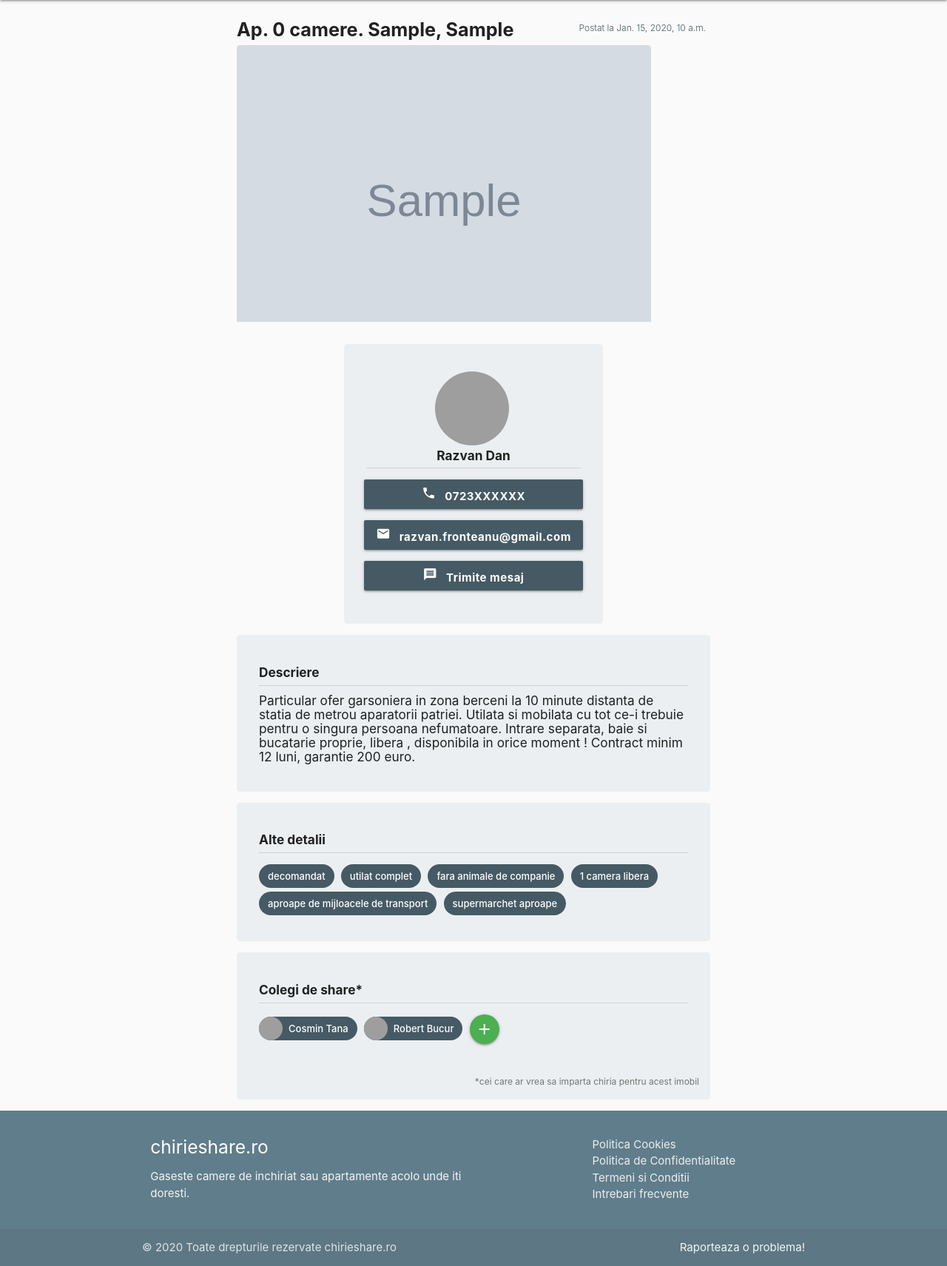
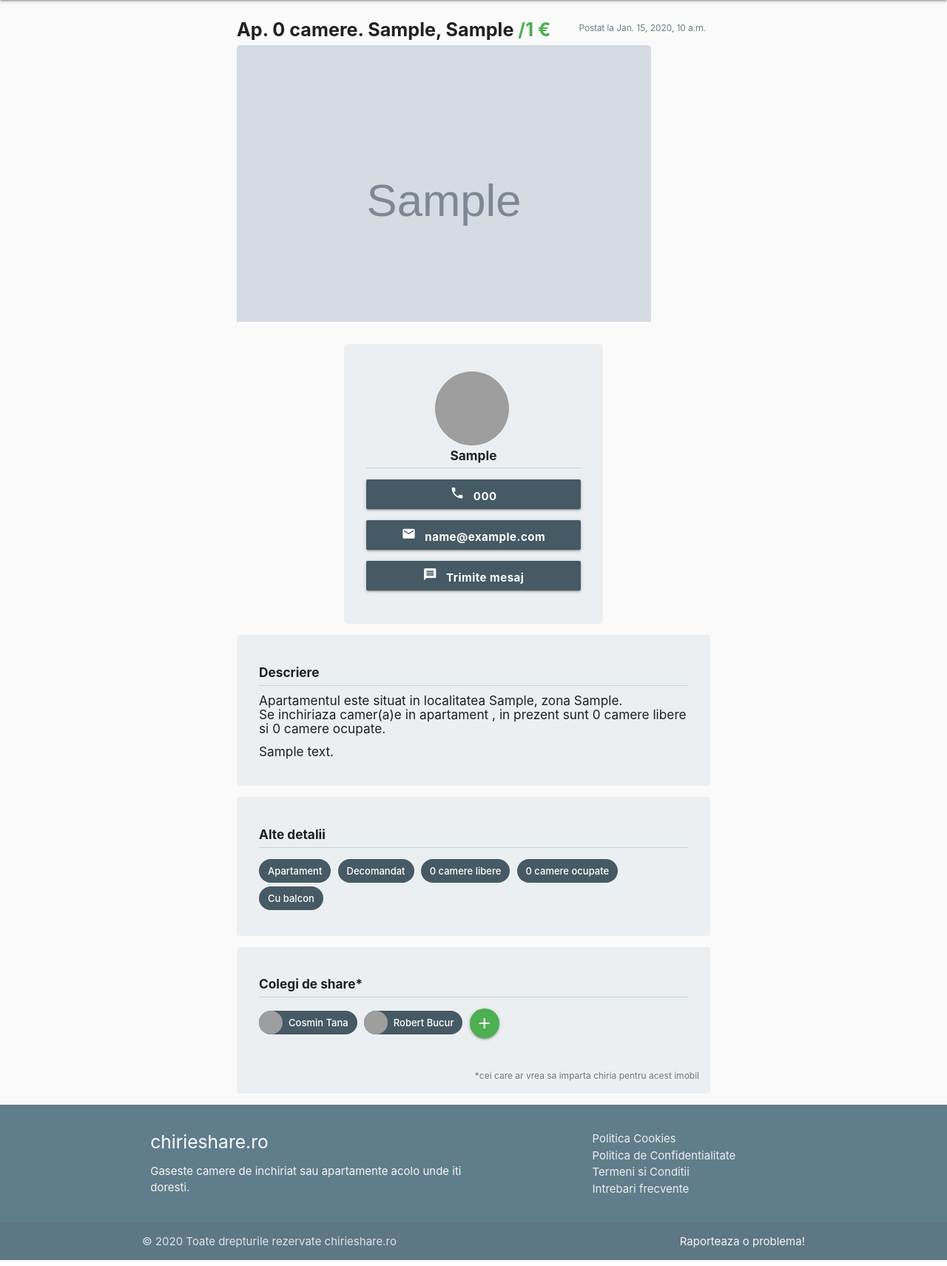
Before and after one commit to ClimenteA/chirieshare-draft, a Django app: page /detalii-anunt/1/ in a window 1280 px wide. Shown: the part 64-1775 px from the top of the page at 74% size. Run offline with Django 3.2, Linux system fonts and the light colour scheme; tables that the repository leaves empty hold one stand-in row (values such as "Sample post"); grey boxes marked "Sample" are stand-in pictures; grey boxes are pictures that could not be loaded.

Commit message:
added more features on listing page

```diff
--- a/anunturi/models.py
+++ b/anunturi/models.py
@@ -42,7 +42,7 @@ class Anunturi(models.Model):
         ("A", "Altceva")
     )
 
-    compartimentare = models.CharField(max_length=20, choices=compart, default=None)
+    compartimentare = models.CharField(max_length=20, choices=compart, default="A")
 
     facil = (
         ("BA", "Cu balcon"),
@@ -53,9 +53,9 @@ class Anunturi(models.Model):
         ("MS", "Masina de spalat")
     )
 
-    facilitati = MultiSelectField(max_length=250, choices=facil, default="")
+    facilitati = MultiSelectField(max_length=250, choices=facil, blank=True, null=True)
 
-    descriere_anunt = models.TextField(max_length=250)
+    descriere_anunt = models.TextField(max_length=250, blank=True, null=True)
 
     img1 = models.ImageField(upload_to="anunturi/")
     img2 = models.ImageField(upload_to="anunturi/", blank=True)
--- a/base_app/static/base_app/scripts.js
+++ b/base_app/static/base_app/scripts.js
@@ -104,3 +104,28 @@ for (var i = 0; i < favs.length; i++) {
 } catch (error) {
 console.log("warning: " + error);
 }
+
+
+
+// Split facilitati into individual chips
+
+try {
+
+let facilitati = document.getElementById("facilitati").innerText.split(",");
+let other_details = document.getElementById("other-details");
+
+for(let i=0; i < facilitati.length; i++){
+
+    let div = document.createElement('div');
+    div.className += "chip blue-grey darken-2 white-text";
+    div.innerText = facilitati[i];
+    other_details.appendChild(div);
+
+    // <div class="chip blue-grey darken-2 white-text">{{ anunt.get_tip_imobil_display }}</div>
+}
+
+document.getElementById("facilitati").remove();
+
+} catch (error) {
+    console.log(error);
+}
--- a/base_app/templates/base_app/anunt.html
+++ b/base_app/templates/base_app/anunt.html
@@ -3,12 +3,11 @@
 
 {% block content %}
 
-
 <div id="listing-info">
 
     <div class="image-carousel">
         <h6 class="flow-text bold">
-                {{anunt.tip_imobil}} {% if anunt.camere_libere == '1' %}{{ anunt.camere_libere }} camera. {% else %}{{ anunt.camere_libere }} camere.  {% endif %}{{ anunt.localitate }}, {{ anunt.zona }}
+                {{anunt.tip_imobil}} {% if anunt.camere_libere == '1' %}{{ anunt.camere_libere }} camera. {% else %}{{ anunt.camere_libere }} camere.  {% endif %}{{ anunt.localitate }}, {{ anunt.zona }} <span class="euro green-text">/{{ anunt.pret }} </span>
             <span class="blue-grey-text text-darken-2 badge default right">Postat la {{ anunt.published_date }}</span>
         </h6>
 
@@ -25,13 +24,13 @@
 
 
     <div id="contact-info" class="blue-grey lighten-5">
-        <a href="utilizator.html"><img class="circle waves-effect waves-light" src="../img/alin.jpg">
-        <h6 class="grey-text text-darken-4 bold">Razvan Dan</h6>
+        <a href="utilizator.html"><img class="circle waves-effect waves-light" src="/media/{{ utilizator.imagine }}" onerror="this.src='http://placeskull.com/100/100/4caf50'">
+        <h6 class="grey-text text-darken-4 bold">{{ utilizator.first_name }}</h6>
         </a>
         <div class="line blue-grey darken-2" style="margin-bottom: 1rem;"></div>
         <div id="contact">
-            <button class="btn waves-effect waves-light"><i class="material-icons">local_phone</i><span class="btn-text">0723XXXXXX</span></button>
-            <button class="btn waves-effect waves-light"><i class="material-icons">email</i><span class="btn-text">razvan.fronteanu@gmail.com</span></button>
+            <button class="btn waves-effect waves-light"><i class="material-icons">local_phone</i><span class="btn-text">{{ utilizator.telefon }}</span></button>
+            <button class="btn waves-effect waves-light"><i class="material-icons">email</i><span class="btn-text">{{ utilizator.email }}</span></button>
             <button class="btn waves-effect waves-light"><i class="material-icons">message</i><span class="btn-text">Trimite mesaj</span></button>
         </div>
     </div>
@@ -41,24 +40,52 @@
         <h6 class="bold">Descriere</h6>
         <div class="line blue-grey darken-2"></div>
         <h6>
-            Particular ofer garsoniera in zona berceni la 10 minute distanta de statia de metrou
-            aparatorii patriei. Utilata si mobilata cu tot ce-i trebuie pentru o singura persoana nefumatoare.
-            Intrare separata, baie si bucatarie proprie, libera , disponibila in orice moment !
-            Contract minim 12 luni, garantie 200 euro.
-        </h6>
-    </div>
+            {% ifequal anunt.tip_imobil 'Ap.' %}
+                Apartamentul este situat
+            {% else %}
+                Casa/Vila este situata
+            {% endifequal %}
+
+            in localitatea {{ anunt.localitate }}, zona {{ anunt.zona }}.<br>
+
+            {% ifequal anunt.tip_inchiriere "camere" %}
+                Se inchiriaza camer(a)e in
+                {% ifequal anunt.tip_imobil 'Ap.' %}
+                    apartament
+                {% else %}
+                    casa/vila
+                {% endifequal %}
+
+                , in prezent sunt {{ anunt.camere_libere }} camere libere si {{ anunt.camere_ocupate }} camere ocupate.
+
+            {% else %}
+
+                {% ifequal anunt.tip_imobil 'Ap.' %}
+                    Apartamentul
+                {% else %}
+                    Casa/Vila
+                {% endifequal %}
+                apartamentul are {{ anunt.camere_libere }} camere libere.
+
+            {% endifequal %}
 
 
 
+
+        </h6>
+
+        <h6>{{ anunt.descriere_anunt }}</h6>
+    </div>
+
+    <!-- JS info highlights extracts -->
     <div id="other-details" class="blue-grey lighten-5">
         <h6 class="bold">Alte detalii</h6>
         <div class="line blue-grey darken-2" style="margin-bottom:1rem;"></div>
-        <div class="chip blue-grey darken-2 white-text">decomandat</div>
-        <div class="chip blue-grey darken-2 white-text">utilat complet</div>
-        <div class="chip blue-grey darken-2 white-text">fara animale de companie</div>
-        <div class="chip blue-grey darken-2 white-text">1 camera libera</div>
-        <div class="chip blue-grey darken-2 white-text">aproape de mijloacele de transport</div>
-        <div class="chip blue-grey darken-2 white-text">supermarchet aproape</div>
+        <div class="chip blue-grey darken-2 white-text">{{ anunt.get_tip_imobil_display }}</div>
+        <div class="chip blue-grey darken-2 white-text">{{ anunt.get_compartimentare_display }}</div>
+        <div class="chip blue-grey darken-2 white-text">{{ anunt.camere_libere }} {% ifequal anunt.camere_libere "1"  %} camera libera {% else %} camere libere {% endifequal %}</div>
+        <div class="chip blue-grey darken-2 white-text">{{ anunt.camere_ocupate }} {% ifequal anunt.camere_ocupate "1"  %} camera ocupata {% else %} camere ocupate {% endifequal %}</div>
+        <div class="chip blue-grey darken-2 white-text" id="facilitati">{{ anunt.facilitati }}</div>
     </div>
 
 
--- a/base_app/views.py
+++ b/base_app/views.py
@@ -1,7 +1,7 @@
 from django.shortcuts import render, get_object_or_404
 from django.core.paginator import Paginator, EmptyPage, PageNotAnInteger
 from anunturi.models import Anunturi
-
+from users.models import User
 
 def index(request):
     anunturi_publicate = Anunturi.objects.all()
@@ -22,7 +22,13 @@ def index(request):
 
 def anunt(request, id_anunt):
     anunt = get_object_or_404(Anunturi, pk=id_anunt)
-    return render(request, "base_app/anunt.html", context={"title": "Anunt", 'anunt': anunt})
+    utilizator = get_object_or_404(User, pk=anunt.user_id)
+    context = {
+        "title": "Anunt",
+        'anunt': anunt,
+        'utilizator': utilizator
+    }
+    return render(request, template_name="base_app/anunt.html", context=context)
 
 
 
```
Also changed, not shown: anunturi/migrations/0004_auto_20190521_1234.py (added), media/utilizatori/alin_climente.jpg (added).
